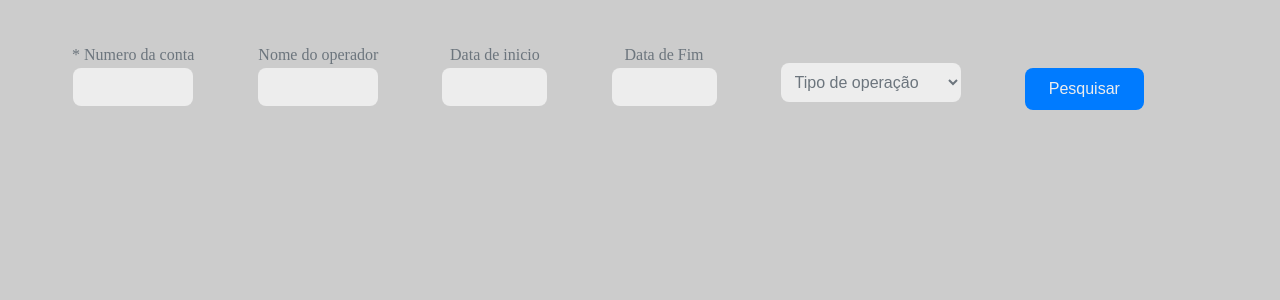
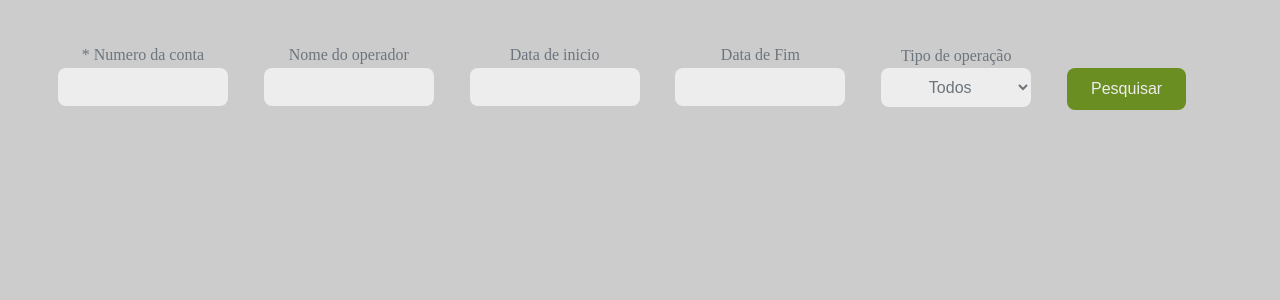
Before and after one commit to DgSantos017/PS-Java-React-front, a React (Vite) app: page / in a window 1280 px wide. Shown: the top 300 px of the page. Built offline with nearby package versions, Linux system fonts and the light colour scheme.

Commit message:
style: align inputs

```diff
--- a/src/components/FilterTransfer.tsx
+++ b/src/components/FilterTransfer.tsx
@@ -106,12 +106,14 @@ export const FilterTransfer = () => {
                 <Span> Data de Fim </Span>
             </BoxField>
             <BoxField>
+
                 <Select value={type} onChange={(e) => setType(e.target.value)}>
-                    <option value="">Tipo de operação</option>
+                    <option value=""> Todos </option>
                     <option value="DEPOSITO"> Depósito </option>
                     <option value="SAQUE"> Saque </option>
                     <option value="TRANSFERENCIA"> Transferência </option>
                 </Select>
+                <Span> Tipo de operação </Span>
             </BoxField>
             <BoxField>
                 <ButtonSearch onClick={handleSearch}>
--- a/src/style/FilterTransferStyle.ts
+++ b/src/style/FilterTransferStyle.ts
@@ -11,7 +11,7 @@ export const CustomDatePicker = styled(DatePicker)`
   border: none;
   border-radius: 8px;
   font-size: 16px;
-  width: 85px;
+  width: 150px;
   outline: none;
   background-color: ${primaryColor};
   padding-left: 10px;
@@ -47,7 +47,7 @@ export const InputField = styled.input`
   border: none;
   border-radius: 8px;
   font-size: 16px;
-  width: 100px;
+  width: 150px;
   outline: none;
   background-color: ${primaryColor};
   padding-left: 10px;
@@ -59,7 +59,7 @@ export const InputField = styled.input`
 export const ButtonSearch = styled.button`
   display: inline-block;
   padding: 12px 24px;
-  background-color: ${accentColor};
+  background-color: #6b8e23;
   color: ${primaryColor};
   border: none;
   border-radius: 8px;
@@ -73,10 +73,11 @@ export const Select = styled.select`
   border: none;
   border-radius: 8px;
   font-size: 16px;
-  width: 180px;
-  position: relative;
-  top: -5px;
+  width: 150px;
   outline: none;
+  background-color: ${primaryColor};
+  padding-left: 10px;
   color: ${secondaryColor};
-  background-color: ${primaryColor};
+  margin-bottom: 10px;
+  text-align: center;
 `;
```
